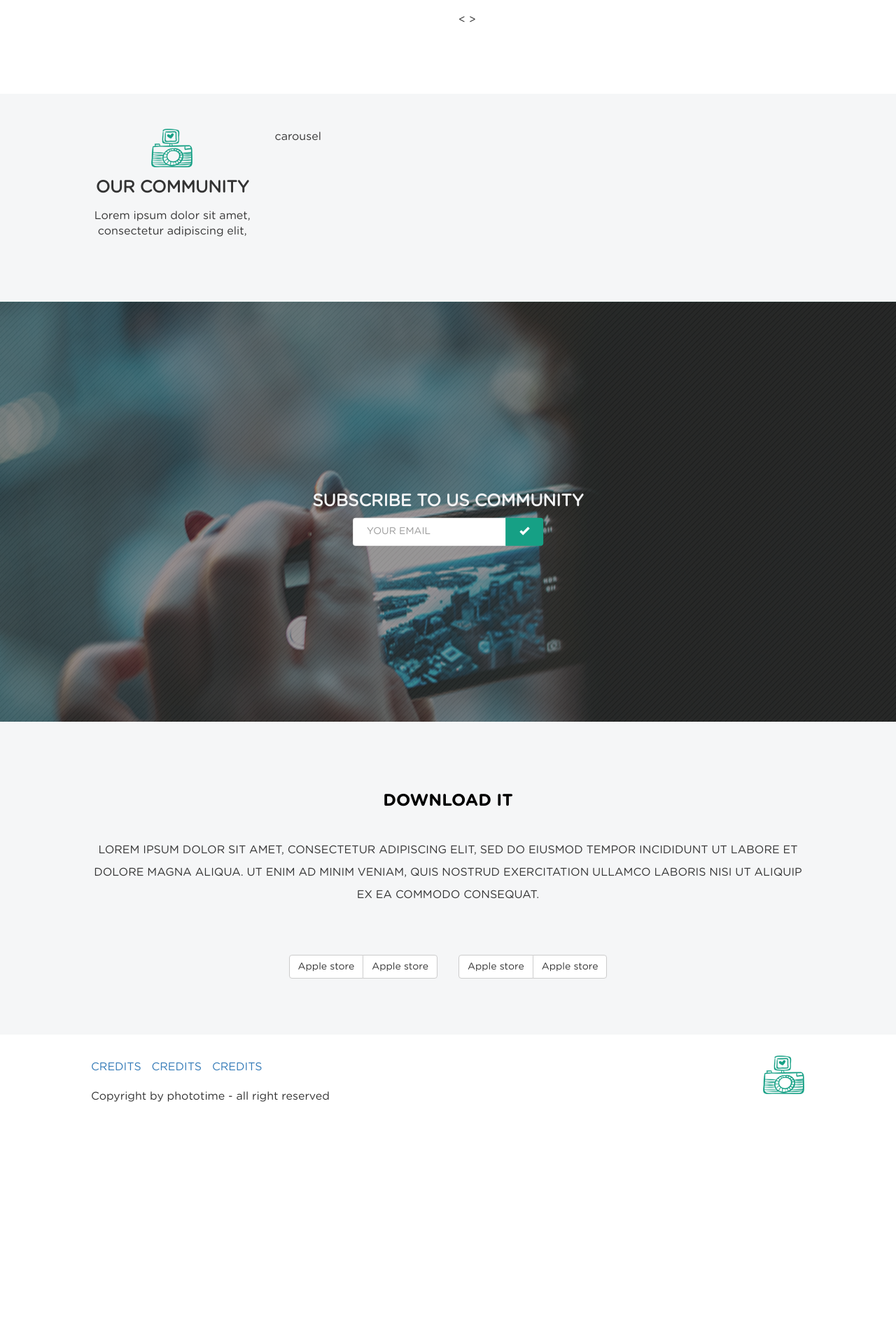
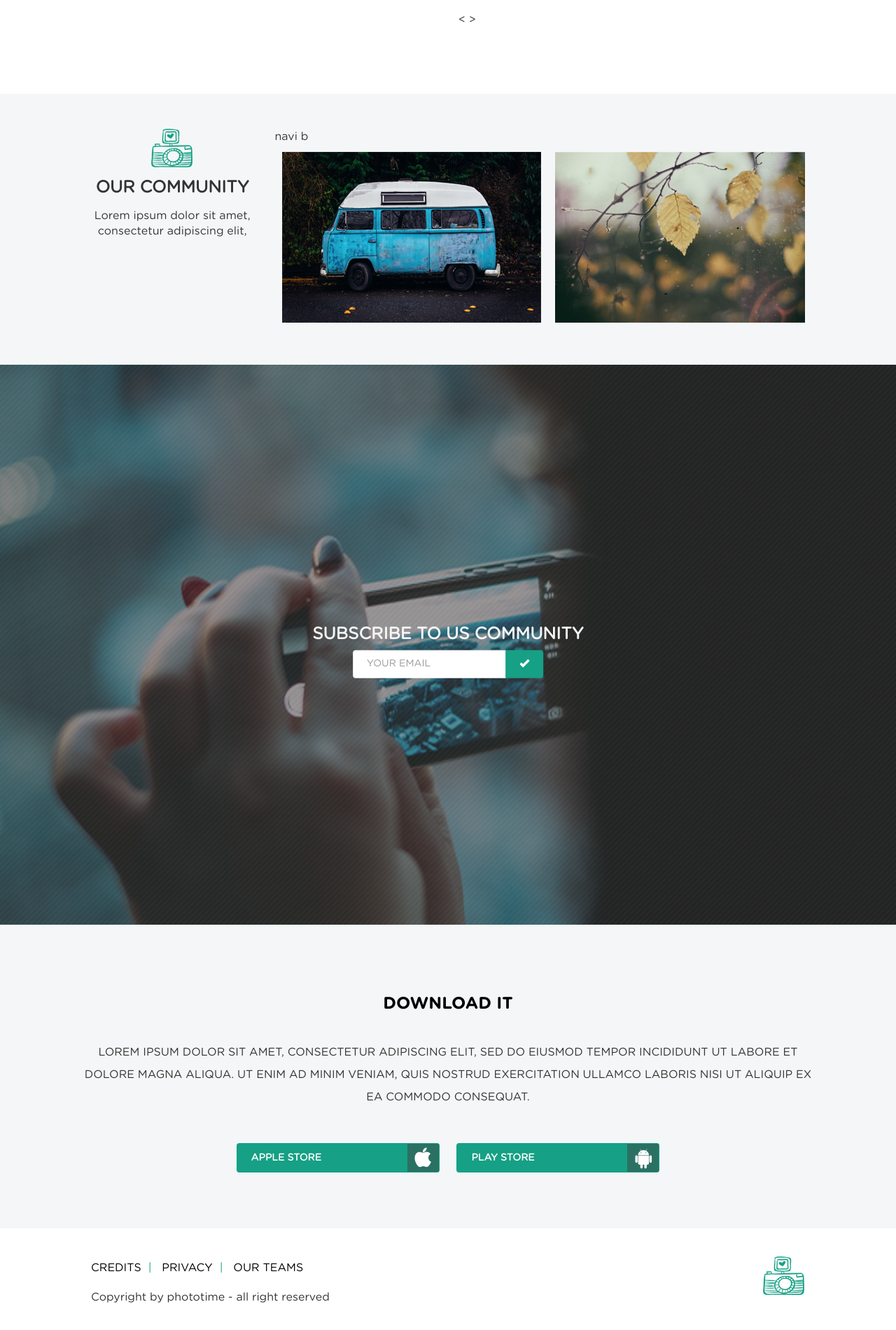
Before and after one commit to kedziorap/psdtohtml1, a website: page index.html in a window 1280 px wide. Shown: the part 1769-3669 px from the top of the page at 70% size. Before the commit the page ends 3371 px from the top, so only its background shows below. Drawn offline with nearby package versions, Linux system fonts and the light colour scheme.

Commit message:
Layou ready

```diff
--- a/index.html
+++ b/index.html
@@ -7,6 +7,7 @@
     <link rel="stylesheet" href="https://maxcdn.bootstrapcdn.com/bootstrap/3.3.6/css/bootstrap.min.css" integrity="sha384-1q8mTJOASx8j1Au+a5WDVnPi2lkFfwwEAa8hDDdjZlpLegxhjVME1fgjWPGmkzs7" crossorigin="anonymous">
     <link rel="stylesheet" href="https://cdnjs.cloudflare.com/ajax/libs/font-awesome/4.7.0/css/font-awesome.css">
     <link rel="stylesheet" href="css/style.css">
+    <script src="https://ajax.googleapis.com/ajax/libs/jquery/1.12.4/jquery.min.js"></script>
 </head>
 <body>
     <div class="container-big">
@@ -83,7 +84,7 @@
                                 ut aliquip ex ea commodo consequat.
                             </p>
                             <button class="btn btn-default my-btn">get started</button>
-                            <p>01/05</p>
+                            <p class="result">01/05</p>
                             <p>&lt; &gt;</p>
                         </div>
                         <div class="col-md-6 col-sm-12 col-md-pull-6">
@@ -95,7 +96,7 @@
         <section class="community">
             <div class="container">
                 <div class="row">
-                    <div class="col-sm-3 col-sx-12">
+                    <div class="col-md-3 col-sm-12">
                         <div class="header-div">
                             <img src="images/Livello_4.png" alt="">
                             <h3>OUR community</h3>
@@ -104,8 +105,24 @@
                             </p>
                         </div>
                     </div>
-                    <div class="col-sm-9 col-sx-12">
-                        carousel
+                    <div class="col-md-9 col-sm-12">
+                        <div>navi b</div>
+                       <div id="carousel" class="carousel">
+                           <ul class="carousel">
+                               <li>
+                                   <img src="images/Livello_5.png">
+                               </li>
+                               <li>
+                                   <img src="images/Livello_6.png">
+                               </li>
+                               <li>
+                                   <img src="images/view.png">
+                               </li>
+                               <li>
+                                   <img src="images/wiat.png">
+                               </li>
+                           </ul>
+                       </div>
                     </div>
                 </div>
             </div>
@@ -128,20 +145,14 @@
         </section>
         <section class="download">
             <div class="container">
+               <div class="row">
+                   <div class="col-sx-12">
                        <h2>Download it</h2>
                        <p>
                            Lorem ipsum dolor sit amet, consectetur adipiscing elit, sed do eiusmod tempor incididunt ut labore et dolore magna aliqua. Ut enim ad minim veniam, quis nostrud exercitation ullamco laboris nisi ut aliquip ex ea commodo consequat.
                        </p>
-                <div class="row">
-                    <div class="col-sm-6 col-sx-12 clearfix">
-                        <div class="btn-group left">
-                            <button type="button" class="btn btn-default">Apple store</button><button type="button" class="btn btn-default">Apple store</button>
-                        </div>
-                    </div>
-                    <div class="col-sm-6 col-sx-12 clearfix">
-                        <div class="btn-group right">
-                            <button type="button" class="btn btn-default">Apple store</button><button type="button" class="btn btn-default">Apple store</button>
-                        </div>
+                       <button class="app-btn btn">Apple store<i class="fa fa-apple" aria-hidden="true"></i></button>
+                       <button class="app-btn btn">play store<i class="fa fa-android" aria-hidden="true"></i></button>
                    </div>
                </div>
             </div>
@@ -153,15 +164,15 @@
                         <nav class="menu-bottom">
                             <ul class="list-inline">
                                 <li><a href="#">CREDITS</a></li>
-                                <li><a href="#">CREDITS</a></li>
-                                <li><a href="#">CREDITS</a></li>
+                                <li><a href="#">PRIVACY</a></li>
+                                <li><a href="#">OUR TEAMS</a></li>
                             </ul>
                         </nav>
                         <p>
                             Copyright by phototime - all right reserved
                         </p>
                     </div>
-                    <div class="col-sm-6 col-sx-12 text-right">
+                    <div class="col-sm-6 col-sx-12 logo-bottom">
                         <img src="images/Livello_4.png" alt="">
                     </div>
                 </div>
--- a/sass/_rwd.scss
+++ b/sass/_rwd.scss
@@ -1,3 +1,10 @@
+@media(max-width:1200px) {
+    .carousel {
+        img {
+            width: 30%;
+        }
+    }
+}
 @media(max-width:1170px) {
     .big-photo {
         img {
@@ -38,4 +45,18 @@
     .left, .right {
         float:none;
     }
+    footer {
+        text-align: center;
+        .logo-bottom {
+            text-align: center;
+        }
+        .list-inline {
+            li {
+                display: block;
+                &::after {
+                    content: "";
+                }
+            }
+        }
+    }
 }
--- a/sass/style.scss
+++ b/sass/style.scss
@@ -172,7 +172,7 @@ header {
 }
 .form-sec {
     height: 100vh;
-    max-height: 600px;
+    max-height: 900px;
     min-height: 250px;
     background: $almostGreen url(../images/Livello_3.png) no-repeat center 0/cover fixed;
     h3 {
@@ -200,6 +200,7 @@ header {
 .download {
     text-align: center;
     background-color: $backgroundv2;
+    padding-bottom: 70px;
     h2 {
         color: black;
         margin-bottom:10px;
@@ -207,8 +208,73 @@ header {
     p {
         text-transform: uppercase;
     }
+    .app-btn {
+        width: 290px;
+        text-align: left;
+        padding: 10px 0 10px 20px;
+        position: relative;
+        background-color: $almostGreen;
+        color: $background;
+        text-transform: uppercase;
+        font-weight: 700;
+        transition: 0.2s background-color;
+        margin: 10px;
+        &:hover {
+            background-color: #2b7163;
+            color: $backgroundv2;
+        }
+        .fa {
+            position: absolute;
+            right: 0;
+            top: 0;
+            line-height: 40px;
+            width: 45px;
+            height: 100%;
+            background-color: #2b7163;
+            color: $background;
+            padding-left: 11px;
+            font-size: 30px;
+        }
+    }
 }
 footer {
     padding: 30px 0 10px;
 }
+footer {
+    padding: 40px 0;
+    .menu-bottom {
+        li::after {
+            content: "|";
+            margin-left: 10px;
+            color: $almostGreen;
+        }
+        li:last-of-type::after {
+            content: '';
+        }
+        a {
+            color: black;
+        }
+    }
+    .logo-bottom {
+        text-align: right;
+    }
+
+}
+.carousel {
+    margin: 0 auto;
+    overflow: hidden;
+    ul {
+        margin: 0;
+        padding: 0;
+        width: 2000px;
+        li {
+            list-style-type: none;
+            float: left;
+            img {
+                width: 100%;
+                padding: 10px;
+            }
+        }
+    }
+}
 @import 'rwd';
```
Also changed, not shown: css/style.css, images/view.png (added), images/wiat.png (added), 1 other file. Lines whose indentation alone changed are shown as unchanged.
